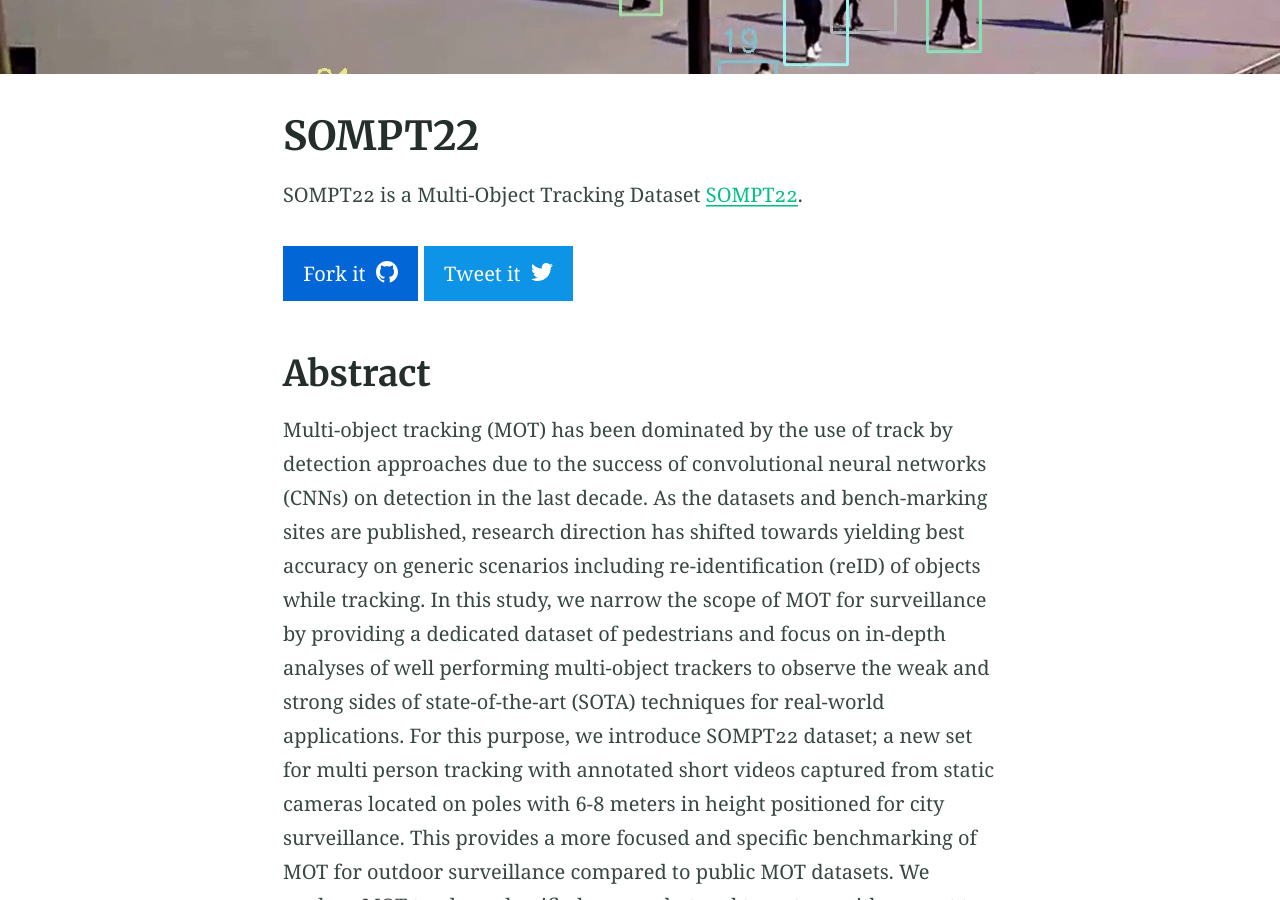
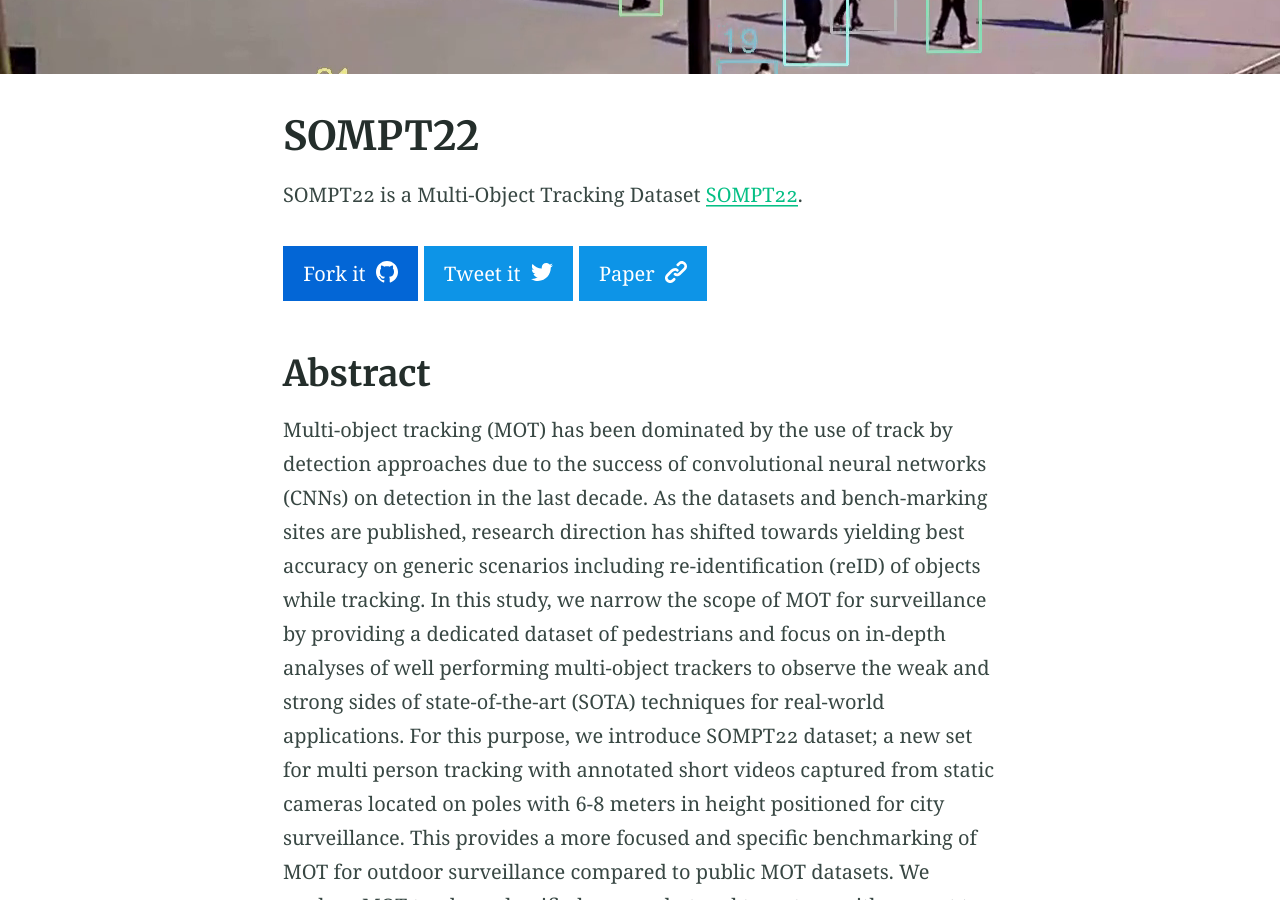
Before and after one commit to sompt22/sompt22.github.io, a Jekyll site: the page built from index.md, in a window 1280 px wide and 900 px high, scrolled down 334 px. Built offline with Jekyll 4.4.1, drawn with Linux system fonts in a browser that asks for light colours.

Commit message:
Link test

```diff
--- a/index.md
+++ b/index.md
@@ -9,7 +9,7 @@ excerpt: "Alembic is a starting point for [Jekyll](https://jekyllrb.com/) projec
 
 SOMPT22 is a Multi-Object Tracking Dataset [SOMPT22](https://github.com/sompt22).
 
-{% include button.html text="Fork it" icon="github" link="https://github.com/sompt" color="#0366d6" %} {% include button.html text="Tweet it" icon="twitter" link="https://twitter.com/" color="#0d94e7" %}
+{% include button.html text="Fork it" icon="github" link="https://github.com/sompt" color="#0366d6" %} {% include button.html text="Tweet it" icon="twitter" link="https://twitter.com/" color="#0d94e7" %} {% include button.html text="Paper" icon="link" link="https://arxiv.org/abs/2208.02580" color="#0d94e7" %}
 
 
 ## Abstract
```
